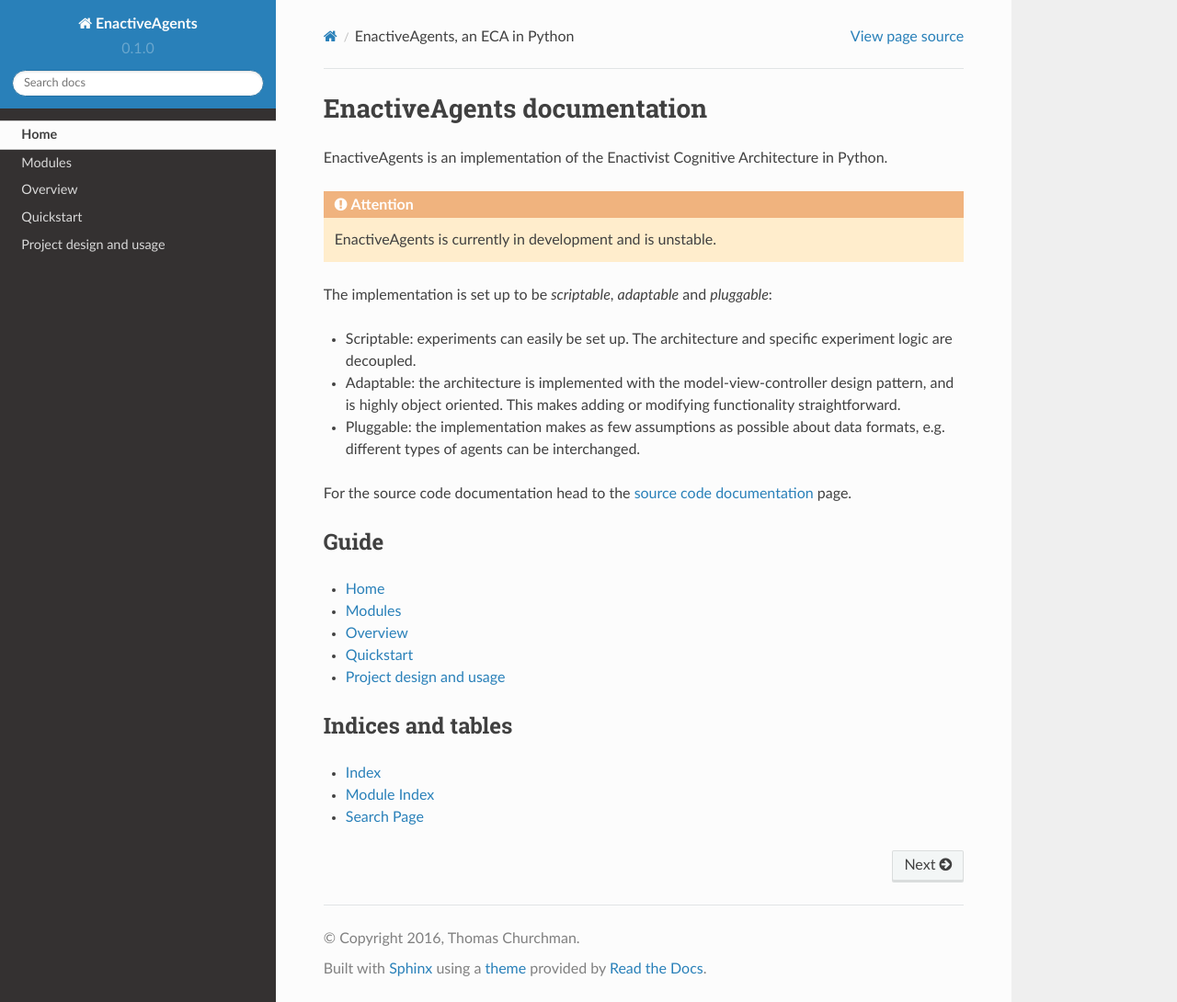
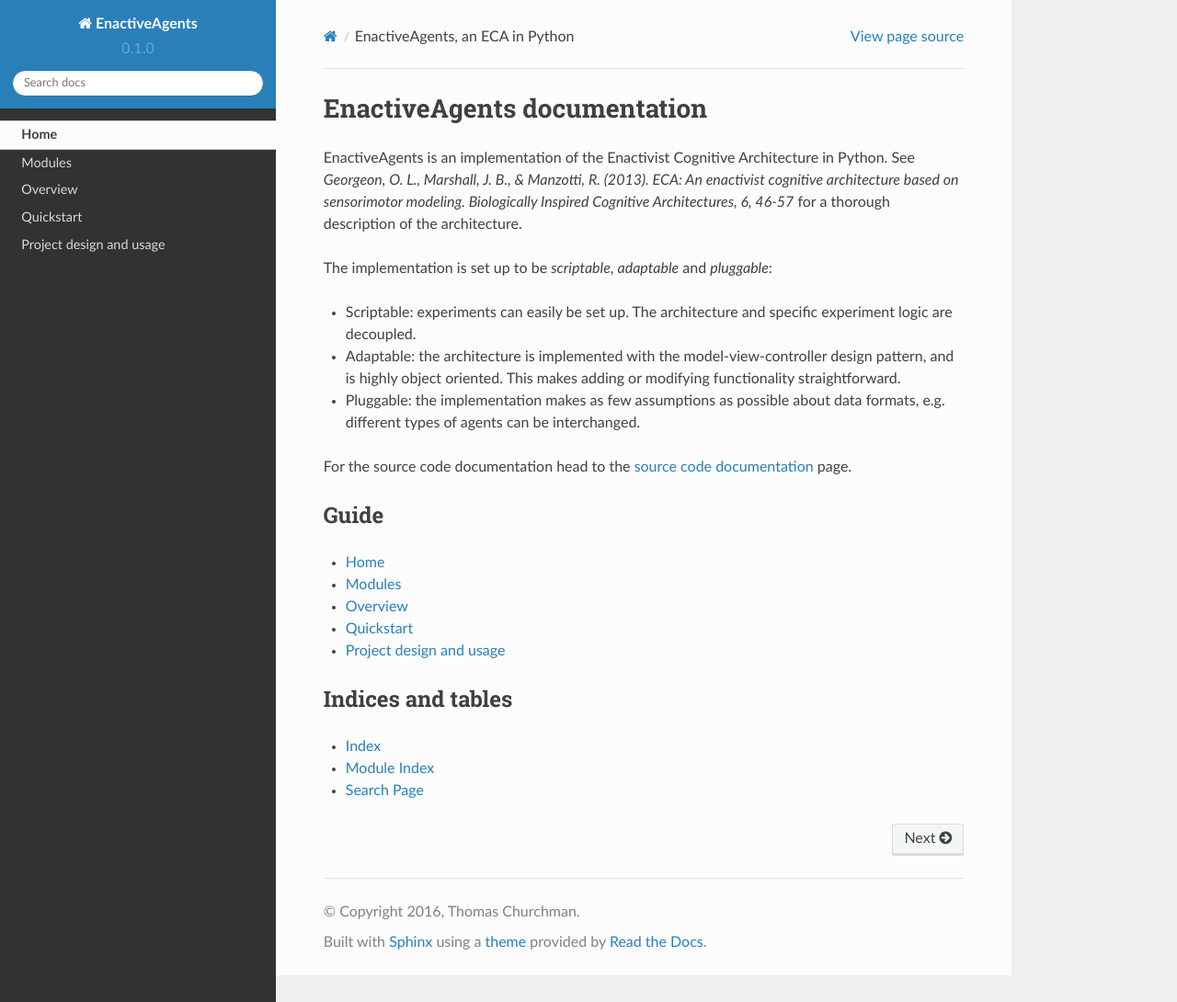
Before and after one commit to Beskhue/enactive-agents, a Sphinx documentation site: the page built from docs/index.rst, in a window 1280 px wide and 1090 px high. Shown: the whole window at 92% size. Built offline with Sphinx 7.4.7 and the Read the Docs theme 2.0.0, drawn with Linux system fonts in a browser that asks for light colours; pages that are not in the unit, such as notebooks, are missing from menus.

Commit message:
Update documentation.

```diff
--- a/docs/index.rst
+++ b/docs/index.rst
@@ -8,10 +8,7 @@
 EnactiveAgents documentation
 ============================
 
-EnactiveAgents is an implementation of the Enactivist Cognitive Architecture in Python.
-
-.. ATTENTION::
-   EnactiveAgents is currently in development and is unstable.
+EnactiveAgents is an implementation of the Enactivist Cognitive Architecture in Python. See *Georgeon, O. L., Marshall, J. B., & Manzotti, R. (2013). ECA: An enactivist cognitive architecture based on sensorimotor modeling. Biologically Inspired Cognitive Architectures, 6, 46-57* for a thorough description of the architecture.
 
 The implementation is set up to be *scriptable*, *adaptable* and *pluggable*:
 
```
